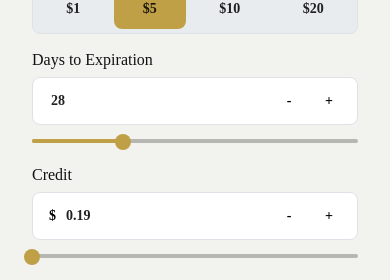
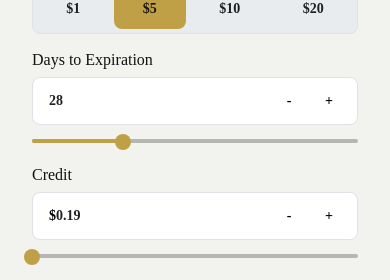
Before and after one commit to sharpmachine/arorc_calculator, a React Native app: screen / in a window 390 px wide. Shown: the part 160-440 px from the top of the page. Built offline with nearby package versions, Linux system fonts and the light colour scheme.

Commit message:
Clean up text field css

```diff
--- a/TextField.css
+++ b/TextField.css
@@ -5,6 +5,7 @@
   gap: 8px;
 }
 
+/* NUDGERS */
 .nudgers {
   display: flex;
   flex-direction: row;
@@ -28,13 +29,14 @@
   flex-grow: 0;
 }
 
+/* INPUT */
 .text-field {
   box-sizing: border-box;
   display: flex;
   flex-direction: row;
   align-items: center;
   padding: 4px 8px 4px 16px;
-  gap: 8px;
+  /* gap: 8px; */
   height: 48px;
   background: #FFFFFF;
   border: 1px solid #DEE2E6;
@@ -57,6 +59,7 @@
   flex: none;
   order: 0;
   flex-grow: 1;
+  padding: 0;
 }
 
 .text-field input:focus {
@@ -64,15 +67,17 @@
 }
 
 .text-field-label {
-  font-family: 'Work Sans';
-  font-style: normal;
+  flex: none;
+  order: 0;
+  flex-grow: 0;
+}
+
+.text-field-leading-symbol,
+.text-field-label {
   font-weight: 500;
   font-size: 16px;
   line-height: 19px;
   color: #111214;
-  flex: none;
-  order: 0;
-  flex-grow: 0;
 }
 
 /* SLIDER */
```
